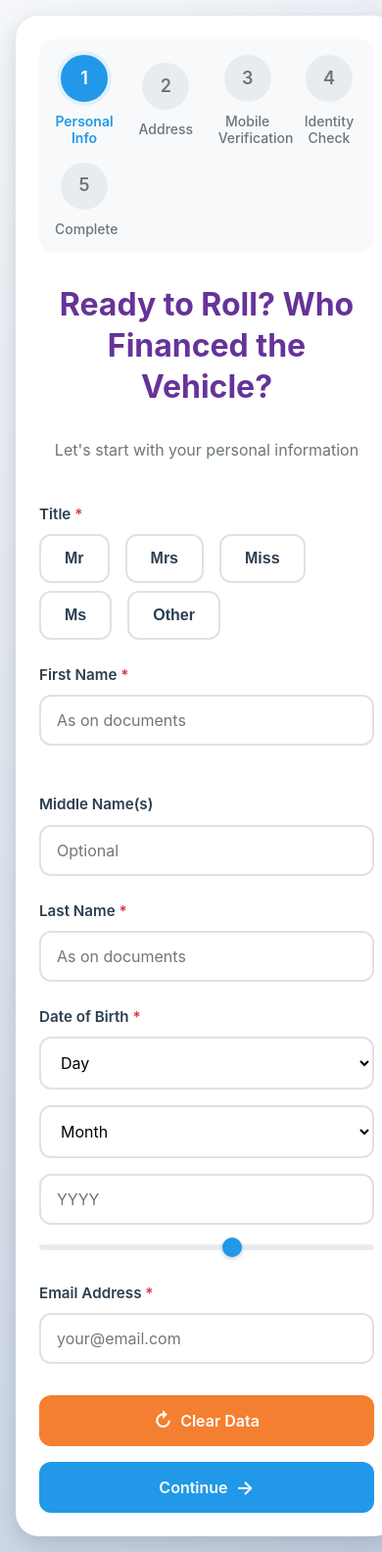
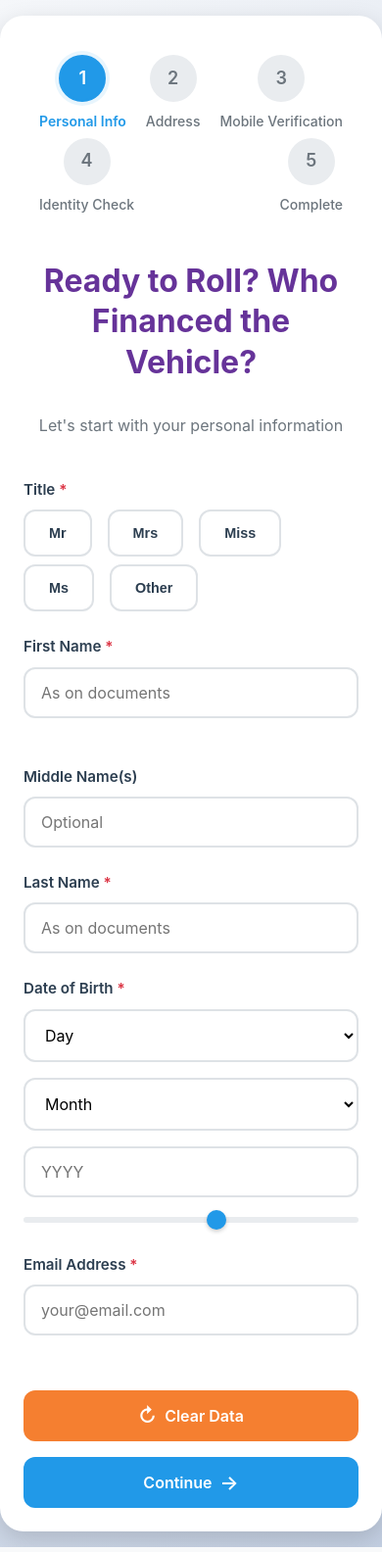
Before and after one commit to craigmalenga/valifi-batch, a Flask app: page / in a window 390 px wide. Shown: the whole page at 98% size. Run offline with Flask 2, Linux system fonts and the light colour scheme.

Commit message:
visual tweaks

```diff
--- a/static/style.css
+++ b/static/style.css
@@ -50,12 +50,39 @@
     box-sizing: border-box;
 }
 
+html {
+    overflow-x: hidden;
+    width: 100%;
+}
+
 body {
     font-family: -apple-system, BlinkMacSystemFont, 'Segoe UI', Roboto, 'Helvetica Neue', Arial, sans-serif;
     line-height: 1.6;
     color: #333;
     background-color: #f5f7fa;
     min-height: 100vh;
+    overflow-x: hidden;
+    width: 100%;
+    position: relative;
+    -webkit-overflow-scrolling: touch; /* Smooth scrolling on iOS */
+}
+
+/* Ensure images don't overflow */
+img {
+    max-width: 100%;
+    height: auto;
+}
+
+/* Prevent table and code block overflow */
+table {
+    max-width: 100%;
+    overflow-x: auto;
+    display: block;
+}
+
+pre {
+    max-width: 100%;
+    overflow-x: auto;
 }
 
 /* ─── Container ────────────────────────────────────────────────────────────── */
@@ -69,11 +96,34 @@
     box-shadow: 0 4px 24px rgba(0, 0, 0, 0.1);
     position: relative;
     min-height: 600px;
+    overflow-x: hidden;
+}
+
+/* Ensure no child element can overflow */
+.container * {
+    max-width: 100%;
+}
+
+/* Global overflow prevention */
+body > * {
+    overflow-x: hidden;
+}
+
+/* Prevent any fixed width elements from causing overflow */
+* {
+    max-width: 100vw !important;
+}
+
+@media (max-width: 768px) {
+    * {
+        max-width: 100vw !important;
+    }
 }
 
 /* Form Container */
 #searchForm {
     width: 100%;
+    overflow-x: hidden;
 }
 
 /* Form Steps Container - Centers the form content */
@@ -82,18 +132,21 @@
     display: flex;
     justify-content: center;
     margin-top: 2rem;
+    overflow-x: hidden;
 }
 
 /* Progress bar should be full width at the top */
 .progress-bar {
     display: flex;
     align-items: center;
-    justify-content: center;
+    justify-content: space-between;
     margin-bottom: 3rem;
     padding: 2rem 1rem;
     background: transparent;
     position: relative;
     width: 100%;
+    gap: 60px; /* Consistent gap between steps */
+    overflow: visible; /* Allow connectors to show */
 }
 
 /* Form steps */
@@ -122,11 +182,17 @@
 }
 
 @media (max-width: 768px) {
+    html, body {
+        overflow-x: hidden !important;
+        width: 100% !important;
+    }
+
     .container {
         margin: 1rem;
         padding: 2rem 1.5rem;
         border-radius: 12px;
         min-height: 500px;
+        max-width: calc(100vw - 2rem); /* Ensure container doesn't overflow viewport */
     }
 
     .form-step {
@@ -142,6 +208,22 @@
     gap: 0.5rem;
     position: relative;
     z-index: 2;
+}
+
+/* Create connector line using pseudo-element */
+.progress-step:not(:last-child)::after {
+    content: '';
+    position: absolute;
+    width: 60px; /* Match the gap size */
+    height: 2px;
+    background: #e9ecef;
+    left: 100%; /* Start at right edge of step */
+    top: 24px;
+    z-index: 1;
+}
+
+.progress-step.completed:not(:last-child)::after {
+    background: #28a745;
 }
 
 .step-number {
@@ -221,12 +284,19 @@
         overflow-x: auto;
         overflow-y: hidden;
         -webkit-overflow-scrolling: touch;
+        width: 100%;
+        max-width: 100%;
     }
 
     .progress-step {
         flex: 0 0 auto;
         min-width: 70px;
         gap: 0.25rem;
+    }
+
+    /* Hide connector lines on mobile */
+    .progress-step:not(:last-child)::after {
+        display: none;
     }
 
     .step-number {
@@ -299,6 +365,8 @@
 .form-section {
     margin-bottom: 2rem;
     width: 100%;
+    max-width: 100%;
+    overflow-x: hidden;
 }
 
 .form-group {
@@ -385,6 +455,14 @@
     cursor: pointer;
     transition: all var(--transition-base);
     font-size: 1rem;
+    flex: 0 0 auto;
+}
+
+@media (max-width: 600px) {
+    .title-btn {
+        padding: 0.75rem 1rem;
+        font-size: 0.9rem;
+    }
 }
 
 .title-btn:hover {
@@ -546,6 +630,10 @@
     gap: 0.5rem;
     text-decoration: none;
     font-family: inherit;
+    box-sizing: border-box;
+    white-space: nowrap;
+    overflow: hidden;
+    text-overflow: ellipsis;
 }
 
 .btn-icon {
@@ -591,6 +679,8 @@
     justify-content: space-between;
     gap: 1rem;
     margin-top: 2.5rem;
+    width: 100%;
+    overflow-x: hidden;
 }
 
 @media (max-width: 600px) {
@@ -602,6 +692,7 @@
         width: 100%;
         justify-content: center;
         padding: 1rem 2rem;
+        max-width: 100%;
     }
 }
 
--- a/templates/index.html
+++ b/templates/index.html
@@ -2,7 +2,7 @@
 <html lang="en">
 <head>
   <meta charset="UTF-8" />
-  <meta name="viewport" content="width=device-width, initial-scale=1.0, minimum-scale=1.0, maximum-scale=3.0"/>
+  <meta name="viewport" content="width=device-width, initial-scale=1.0, maximum-scale=1.0, user-scalable=no"/>
   <title>Vehicle Finance Check Service</title>
   <link rel="stylesheet" href="/static/style.css" />
   <!-- Fallback inline styles for immediate visual feedback -->
@@ -43,6 +43,11 @@
       background: white;
       border-radius: 24px;
       box-shadow: 0 8px 24px rgba(0,0,0,0.15);
+      overflow-x: hidden;
+    }
+
+    .container * {
+      max-width: 100%;
     }
 
     /* Ensure form steps are visible */
@@ -141,8 +146,10 @@
       justify-content: space-between;
       margin-bottom: 3rem;
       padding: 2rem;
-      background: #f8f9fa;
+      background: transparent;
       border-radius: 16px;
+      gap: 60px;
+      overflow: visible;
     }
 
     .progress-step {
@@ -150,6 +157,23 @@
       flex-direction: column;
       align-items: center;
       gap: 0.5rem;
+      position: relative;
+    }
+
+    /* Create connector lines with consistent gaps */
+    .progress-step:not(:last-child)::after {
+      content: '';
+      position: absolute;
+      width: 60px;
+      height: 2px;
+      background: #e9ecef;
+      left: 100%;
+      top: 24px;
+      z-index: 1;
+    }
+
+    .progress-step.completed:not(:last-child)::after {
+      background: #28a745;
     }
 
     .step-number {
@@ -168,13 +192,12 @@
     .progress-step.active .step-number {
       background: var(--primary-color);
       color: white;
+      box-shadow: 0 0 0 4px rgba(33, 153, 232, 0.1);
     }
 
-    .progress-connector {
-      flex: 1;
-      height: 3px;
-      background: #e9ecef;
-      margin: 0 -1rem;
+    .progress-step.completed .step-number {
+      background: #28a745;
+      color: white;
     }
 
     .error-message {
@@ -191,22 +214,31 @@
       justify-content: center;
       flex-direction: column;
       align-items: center;
+      overflow-x: hidden;
     }
 
     .form-step {
       max-width: 600px;
       width: 100%;
+      overflow-x: hidden;
     }
 
     @media (max-width: 768px) {
       .container {
         margin: 1rem;
         padding: 1.5rem;
+        max-width: calc(100vw - 2rem);
       }
 
       .progress-bar {
         margin-bottom: 2rem;
         padding: 1rem;
+        gap: 0.5rem;
+      }
+
+      /* Hide connector lines on mobile */
+      .progress-step:not(:last-child)::after {
+        display: none;
       }
 
       .button-row {
@@ -235,22 +267,18 @@
           <span class="step-number">1</span>
           <span class="step-label">Personal Info</span>
         </div>
-        <div class="progress-connector"></div>
         <div class="progress-step" data-step="2">
           <span class="step-number">2</span>
           <span class="step-label">Address</span>
         </div>
-        <div class="progress-connector"></div>
         <div class="progress-step" data-step="3">
           <span class="step-number">3</span>
           <span class="step-label">Mobile Verification</span>
         </div>
-        <div class="progress-connector"></div>
         <div class="progress-step" data-step="4">
           <span class="step-number">4</span>
           <span class="step-label">Identity Check</span>
         </div>
-        <div class="progress-connector"></div>
         <div class="progress-step" data-step="5">
           <span class="step-number">5</span>
           <span class="step-label">Complete</span>
```
Also changed, not shown: other parts of static/style.css (+98 -27 lines).
